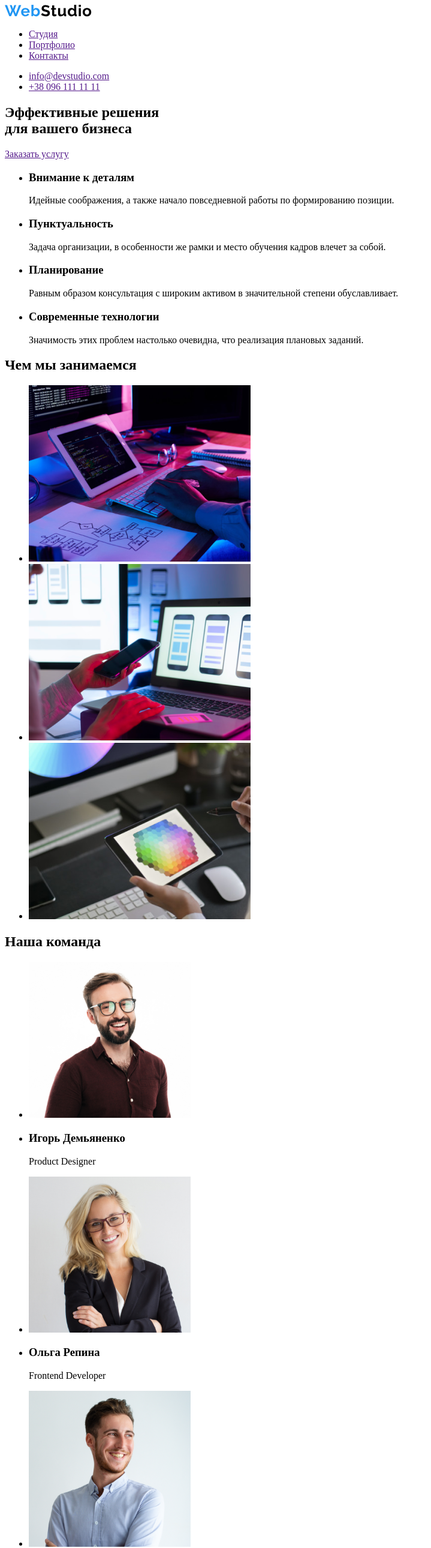
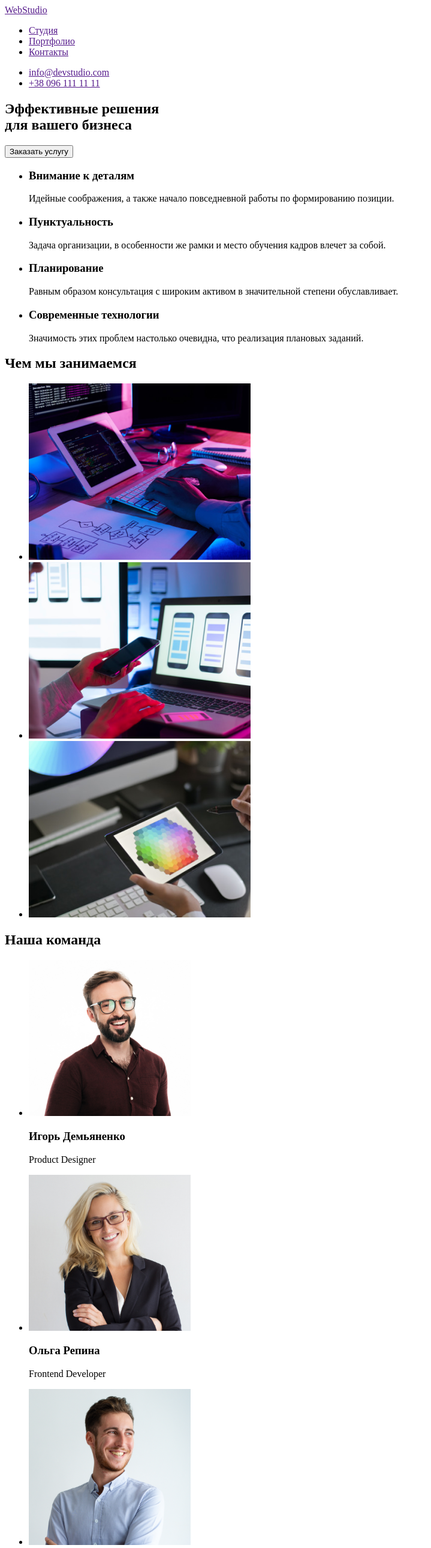
Before and after one commit to Dudinkina/goit-markup-hw-01, a plain HTML site: page index.html in a window 1280 px wide. Shown: the top 2580 px of the page at 60% size, without its empty margins (0-719 px from the left). Drawn offline with Linux system fonts and the light colour scheme.

Commit message:
ДЗ №1 иправлено
Замечания ментора учла, все исправила

```diff
--- a/index.html
+++ b/index.html
@@ -10,35 +10,32 @@
     <!-- Шапка сайта -->
     <header>
         <nav>
-            <a href="">
-                <img src="./images/WebStudio.svg" alt="">
-            </a>
+        <a href="">WebStudio</a>
 
             <ul>
                 <li> <a href="">Студия</a></li>
                 <li> <a href="">Портфолио</a></li>
                 <li> <a href="">Контакты</a></li>
             </ul>
+        </nav>
 
             <ul>
                 <li> <a href="">info@devstudio.com</a></li>
                 <li> <a href="">+38 096 111 11 11</a></li>
             </ul>
-        </nav>
     </header>
 
     <main>
         <!-- Герой -->
-        <div>
-            <section>
-                <h1>Эффективные решения <br> для вашего бизнеса</h1>
-                <a href="">Заказать услугу</a>
-            </section>
-        </div>
+
+        <section>
+            <h1>Эффективные решения <br> для вашего бизнеса</h1>
+            <button>Заказать услугу</button>
+        </section>
+
 
         <!-- Преимущества -->
         <section>
-
             <ul>
                 <li>
                     <h3>Внимание к деталям</h3>
@@ -95,42 +92,24 @@
             <ul>
                 <li>
                     <img src="./images/img(3).jpg" alt="" width="270">
+                    <h3>Игорь Демьяненко</h3>
+                    <p>Product Designer</p>
                 </li>
 
                 <li>
-                    <h3>Игорь Демьяненко</h3>
-                    <p>Product Designer</p>
-                </li>
-            </ul>
-
-            <ul>
-                <li>
                     <img src="./images/img(4).jpg" alt="" width="270">
+                    <h3>Ольга Репина</h3>
+                    <p>Frontend Developer</p>
                 </li>
 
                 <li>
-                    <h3>Ольга Репина</h3>
-                    <p>Frontend Developer</p>
-                </li>
-            </ul>
-
-            <ul>
-                <li>
                     <img src="./images/img(5).jpg" alt="" width="270">
+                    <h3>Николай Тарасов</h3>
+                    <p>Marketing</p>
                 </li>
 
                 <li>
-                    <h3>Николай Тарасов</h3>
-                    <p>Marketing</p>
-                </li>
-            </ul>
-
-            <ul>
-                <li>
                     <img src="./images/img(6).jpg" alt="" width="270">
-                </li>
-
-                <li>
                     <h3>Михаил Ермаков</h3>
                     <p>UI Designer</p>
                 </li>
@@ -142,19 +121,15 @@
         <!-- Футер -->
 
     <footer>
-        <div>
         <section>
-            <a href="">
-                <img src="./images/WebStudio.svg" alt="">
-            </a>
+            <a href="">WebStudio</a>
 
             <address>
-                г. Киев, пр-т Леси Украинки, 26 <br>
+                <p>г. Киев, пр-т Леси Украинки, 26</p> <br>
                 <a href="mailto:info@example.com">info@example.com</a> <br>
                 <a href="tel:+380991111111">+38 099 111 11 11</a>
             </address>
         </section>
-        </div>
     </footer>
 </body>
 </html>
```
